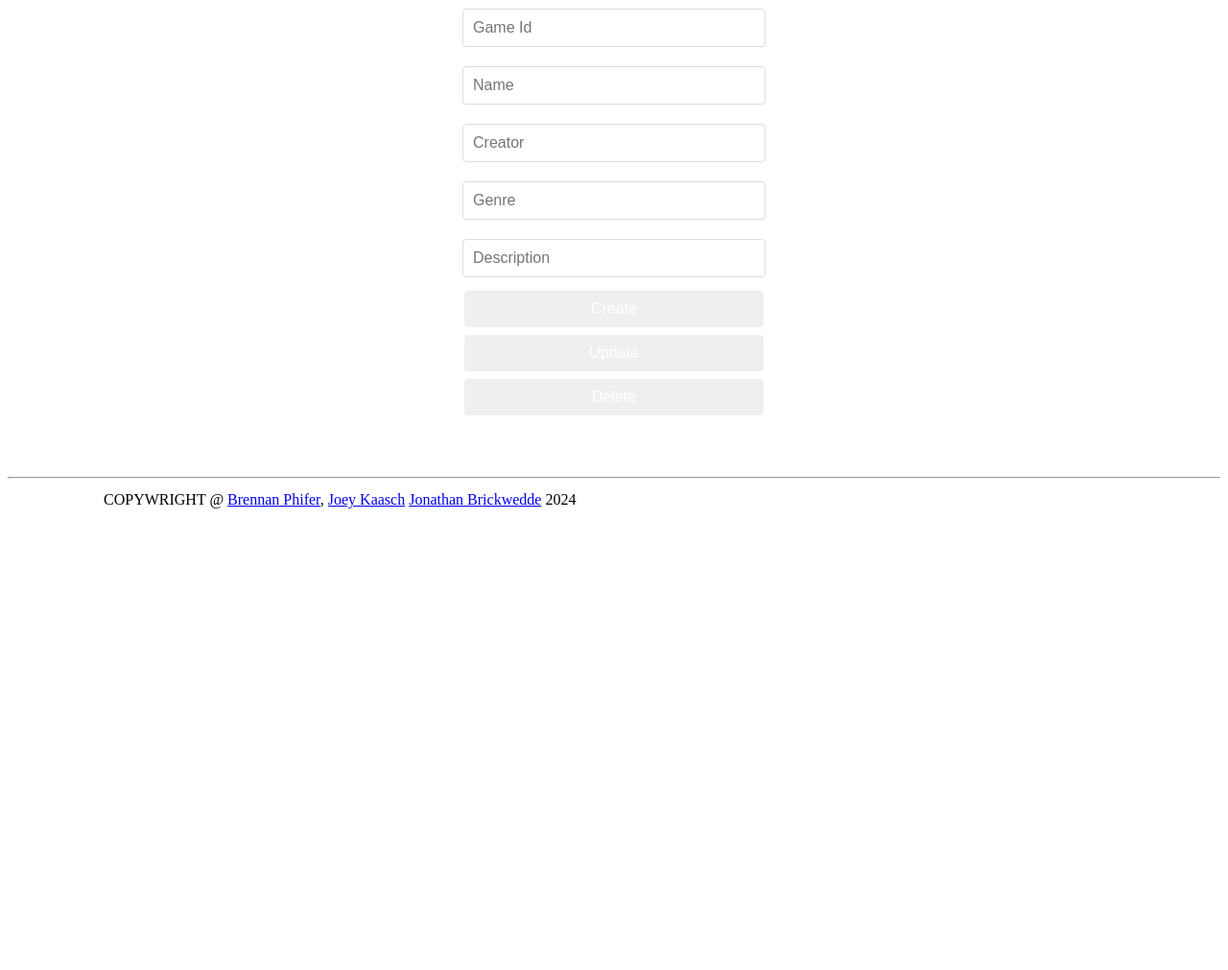
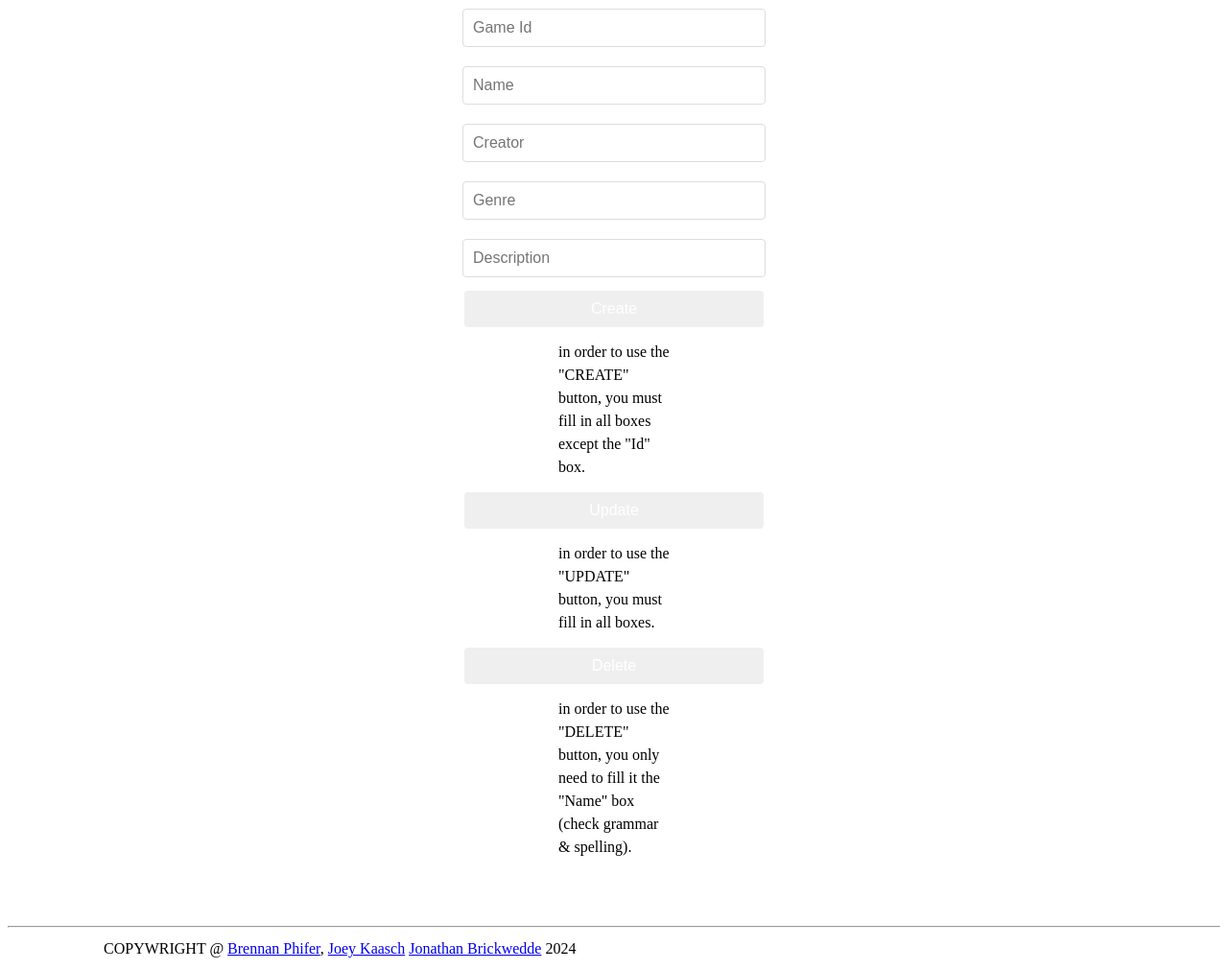
Before and after one commit to NovaGamer368/Games-PHP-Library, a PHP site: page /Back-End/Admin/adminCRUD.php in a window 1280 px wide. Shown: the part 143-1154 px from the top of the page at 96% size. Before the commit the page ends 673 px from the top, so only its background shows below. Run offline with PHP 8.4, Linux system fonts and the light colour scheme.

Commit message:
changed p tag magin

```diff
--- a/Back-End/Admin/adminCRUD.php
+++ b/Back-End/Admin/adminCRUD.php
@@ -1,6 +1,9 @@
 <?php
 include_once "../../Front-end/Header.php";
 ?>
+
+
+
     <center >
         <p id="A"></p> <!--DEBUG PURPOSES-->
         <p id="B"></p> <!--DEBUG PURPOSES-->
@@ -14,10 +17,15 @@
 
             <input type="text" id="GameDescInput" placeholder="Description"/>
              <button name="a" onclick="myClickEvent()">Create</button>
+            <p>in order to use the "CREATE" button, you must fill in all boxes except the "Id" box.</p>
              <button name="a" onclick="updateClickEvent()">Update</button>
+            <p>in order to use the "UPDATE" button, you must fill in all boxes.</p>
              <button name="a" onclick="deleteClickEvent()">Delete</button>
+            <p>in order to use the "DELETE" button, you only need to fill it the "Name" box (check grammar & spelling).</p>
             </form>
     </center>
+
+<!--Create-->
 <script>
     function myClickEvent() {
         if (document.getElementById("GameNameInput").value &&
@@ -64,6 +72,8 @@
         request.send(postData);
     }
 </script>
+
+<!--delete-->
  <script>
      function deleteClickEvent() {
             if (document.getElementById("GameIdInput").value) {
@@ -100,6 +110,8 @@
             request.send(postData);
         }
     </script>
+
+<!--Update-->
  <script>
      function updateClickEvent() {
             if (document.getElementById("GameIdInput").value &&
--- a/Front-end/Styles/myGamesDarkCSS.php
+++ b/Front-end/Styles/myGamesDarkCSS.php
@@ -26,9 +26,8 @@
         font-size: 16px;
         color: <?php echo $textColor; ?>;
         line-height: 1.5;
-        margin: 10px 100px;
+        margin: 10px 70px;
         text-align: left;
-
     }
 
 table {
```
